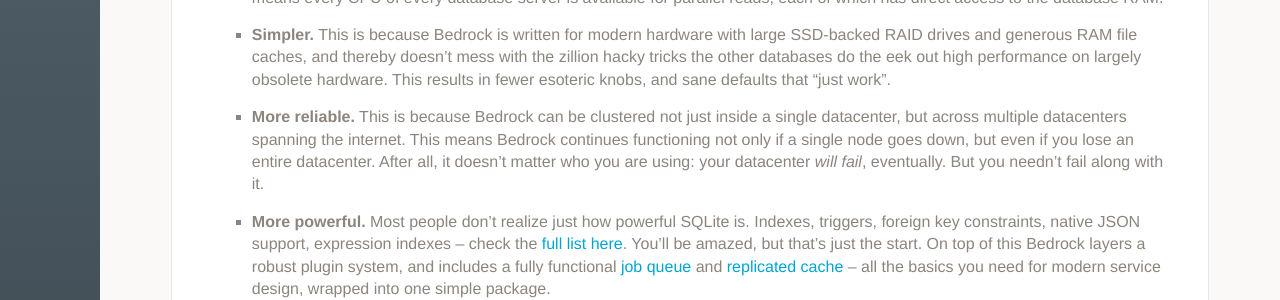
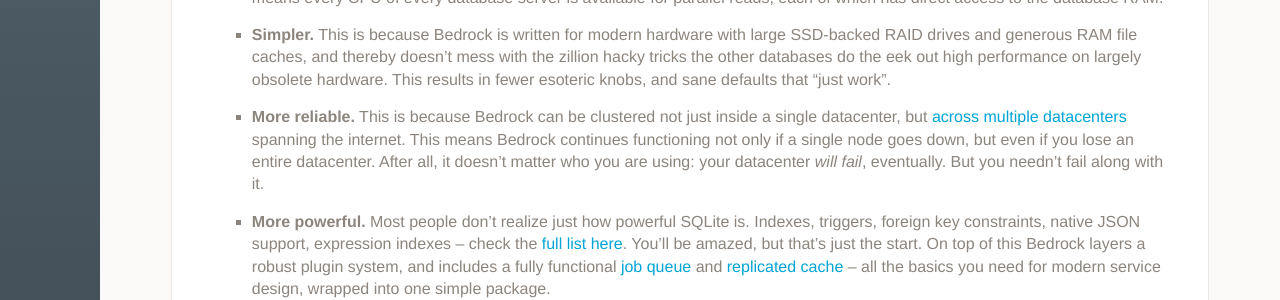
Before and after one commit to Expensify/Bedrock, a Jekyll site: the page built from docs/index.md, in a window 1280 px wide and 900 px high, scrolled down 655 px. Shown: the part 152-452 px from the top of the window. Built offline with Jekyll 4.4.1, drawn with Linux system fonts in a browser that asks for light colours; part of the change alters nothing that is shown.

```diff
--- a/docs/index.md
+++ b/docs/index.md
@@ -20,7 +20,7 @@ If you're building a website or other online service, you've got to use *somethi
 
 * **Simpler.**  This is because Bedrock is written for modern hardware with large SSD-backed RAID drives and generous RAM file caches, and thereby doesn't mess with the zillion hacky tricks the other databases do the eek out high performance on largely obsolete hardware.  This results in fewer esoteric knobs, and sane defaults that "just work".
 
-* **More reliable.**  This is because Bedrock can be clustered not just inside a single datacenter, but across multiple datacenters spanning the internet.  This means Bedrock continues functioning not only if a single node goes down, but even if you lose an entire datacenter.  After all, it doesn't matter who you are using: your datacenter *will fail*, eventually.  But you needn't fail along with it.
+* **More reliable.**  This is because Bedrock can be clustered not just inside a single datacenter, but [across multiple datacenters](http://bedrockdb.com/multizone.html) spanning the internet.  This means Bedrock continues functioning not only if a single node goes down, but even if you lose an entire datacenter.  After all, it doesn't matter who you are using: your datacenter *will fail*, eventually.  But you needn't fail along with it.
 
 * **More powerful.**  Most people don't realize just how powerful SQLite is.  Indexes, triggers, foreign key constraints, native JSON support, expression indexes -- check the [full list here](http://sqlite.org/fullsql.html).  You'll be amazed, but that's just the start.  On top of this Bedrock layers a robust plugin system, and includes a fully functional [job queue](http://bedrockdb.com/jobs.html) and [replicated cache](http://bedrockdb.com/cache.html) -- all the basics you need for modern service design, wrapped into one simple package.
 
```
